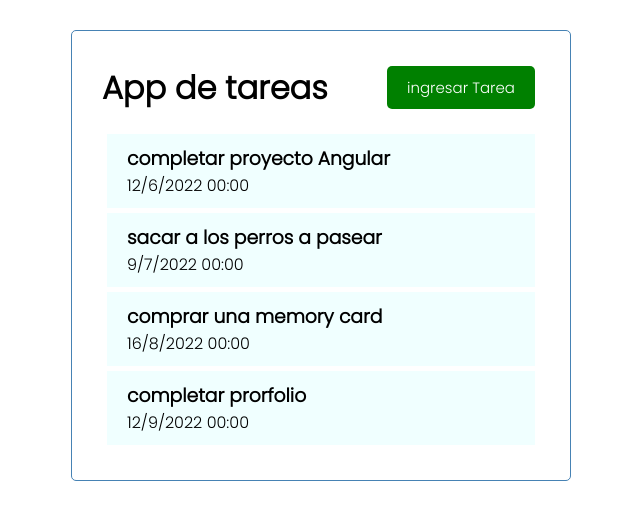
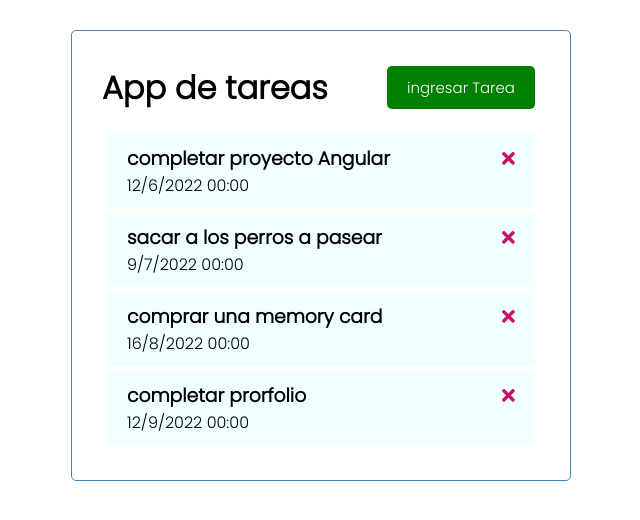
Before and after one commit to leoaz-992/app-Tareas, an Angular app: page / in a window 1280 px wide. Shown: the top 520 px of the page, without its empty margins (319-959 px from the left). Built offline with nearby package versions, Linux system fonts and the light colour scheme.

Commit message:
style and icon tasks

```diff
--- a/package.json
+++ b/package.json
@@ -18,6 +18,11 @@
     "@angular/platform-browser": "~13.3.0",
     "@angular/platform-browser-dynamic": "~13.3.0",
     "@angular/router": "~13.3.0",
+    "@fortawesome/angular-fontawesome": "^0.10.2",
+    "@fortawesome/fontawesome-svg-core": "~1.2.36",
+    "@fortawesome/free-brands-svg-icons": "^5.15.4",
+    "@fortawesome/free-regular-svg-icons": "^5.15.4",
+    "@fortawesome/free-solid-svg-icons": "^5.15.4",
     "bootstrap": "^5.1.3",
     "rxjs": "~7.5.0",
     "tslib": "^2.3.0",
--- a/src/app/app.module.ts
+++ b/src/app/app.module.ts
@@ -6,6 +6,7 @@
 import { ButtonComponent } from './components/button/button.component';
 import { TasksComponent } from './components/tasks/tasks.component';
 import { TasksItemComponent } from './components/tasks-item/tasks-item.component';
+import { FontAwesomeModule } from '@fortawesome/angular-fontawesome';
 
 @NgModule({
   declarations: [
@@ -16,7 +17,8 @@
     TasksItemComponent
   ],
   imports: [
-    BrowserModule
+    BrowserModule,
+    FontAwesomeModule
   ],
   providers: [],
   bootstrap: [AppComponent]
--- a/src/app/components/tasks-item/tasks-item.component.html
+++ b/src/app/components/tasks-item/tasks-item.component.html
@@ -1,4 +1,10 @@
 <div class="task">
-    <h3>{{task.text}}</h3>
+    <h3>
+        {{task.text}}
+        <fa-icon
+            [icon]="faTimes"
+            [ngStyle]="delete"
+        ></fa-icon>
+    </h3>
     <p>{{task.day}}</p>
 </div>
--- a/src/app/components/tasks-item/tasks-item.component.ts
+++ b/src/app/components/tasks-item/tasks-item.component.ts
@@ -2,6 +2,7 @@
 
 import { Task } from 'src/app/Task';
 import { TASKS } from 'src/app/mock-tasks';
+import { faTimes } from '@fortawesome/free-solid-svg-icons';
 
 @Component({
   selector: 'app-tasks-item',
@@ -12,6 +13,9 @@
 
   @Input()task: Task= TASKS[0]
 
+  faTimes=faTimes
+  delete={color:'#C91265'};
+
   constructor() { }
 
   ngOnInit(): void {
```
Also changed, not shown: 1 other file (tests, documents, lock files or other folders).
